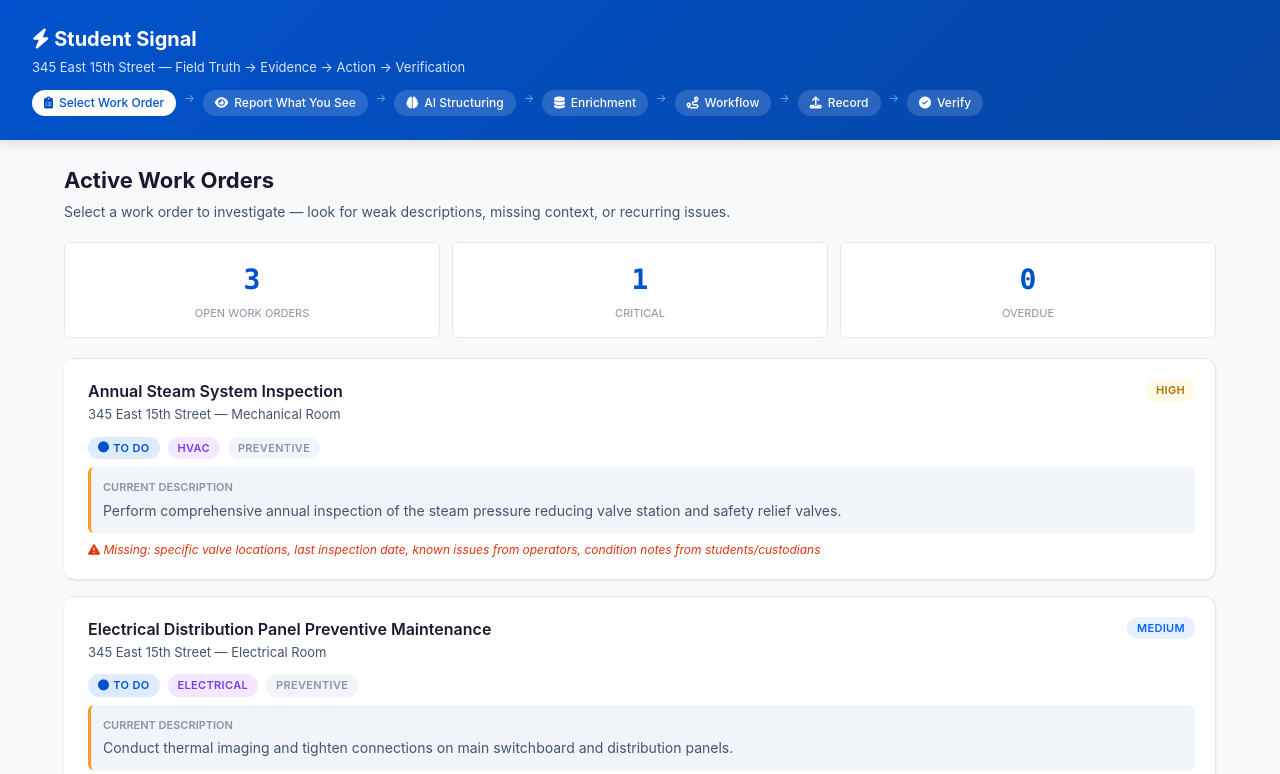
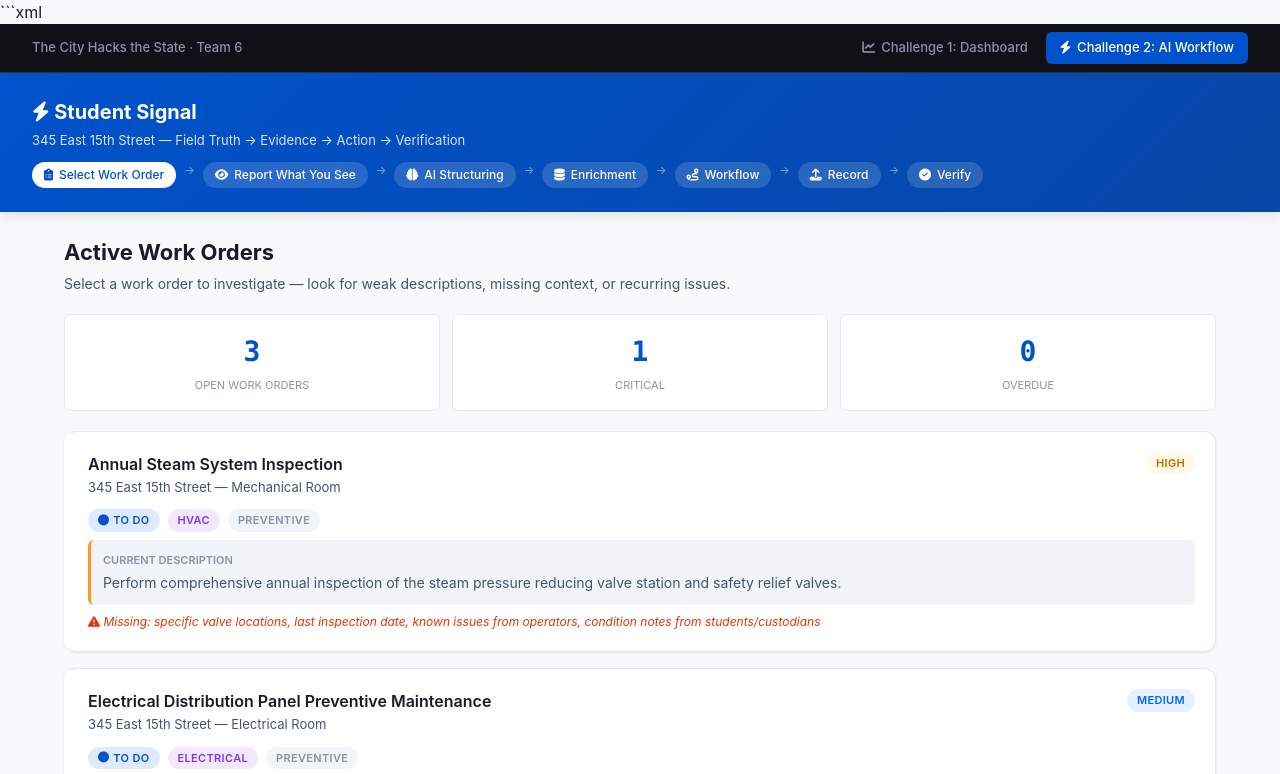
Before and after one commit to N-star-dot/The-City-Hacks-the-State-Hackathon, a plain HTML site: page index.html in a window 1280 px wide. Shown: the top 774 px of the page. Drawn offline with Linux system fonts and the light colour scheme.

Commit message:
Add cross-challenge navigation bar to index.html

````diff
--- a/index.html
+++ b/index.html
@@ -1,3 +1,4 @@
+```xml
 <!DOCTYPE html>
 <html lang="en">
 <head>
@@ -38,6 +39,42 @@
 
 * { box-sizing: border-box; margin: 0; padding: 0; }
 body { font-family: var(--font-sans); background: var(--color-bg); color: var(--color-text); line-height: 1.5; min-height: 100vh; }
+
+
+/* Challenge Navigation Bar */
+.challenge-nav {
+  background: #0f1117;
+  border-bottom: 1px solid #2e3346;
+  padding: 8px 32px;
+  font-size: 13px;
+}
+.challenge-nav-inner {
+  display: flex;
+  align-items: center;
+  justify-content: space-between;
+  max-width: 100%;
+}
+.challenge-nav-label {
+  color: #8b92a8;
+  font-weight: 500;
+}
+.challenge-nav-links {
+  display: flex;
+  gap: 4px;
+}
+.challenge-link {
+  padding: 6px 14px;
+  border-radius: 6px;
+  color: #8b92a8;
+  text-decoration: none;
+  font-weight: 500;
+  transition: all 0.2s;
+  display: flex;
+  align-items: center;
+  gap: 6px;
+}
+.challenge-link:hover { background: #1a1d27; color: #e4e7ef; }
+.challenge-link.active { background: #0052CC; color: white; }
 
 /* Header */
 .header {
@@ -463,6 +500,21 @@ textarea { resize: vertical; min-height: 100px; }
 </style>
 </head>
 <body>
+
+<!-- Cross-Challenge Navigation -->
+<div class="challenge-nav">
+  <div class="challenge-nav-inner">
+    <span class="challenge-nav-label">The City Hacks the State · Team 6</span>
+    <div class="challenge-nav-links">
+      <a href="challenge1/public/index.html" class="challenge-link">
+        <i class="fa-solid fa-chart-line"></i> Challenge 1: Dashboard
+      </a>
+      <a href="index.html" class="challenge-link active">
+        <i class="fa-solid fa-bolt"></i> Challenge 2: AI Workflow
+      </a>
+    </div>
+  </div>
+</div>
 
 <div class="header">
   <h1><i class="fa-solid fa-bolt"></i> Student Signal</h1>
@@ -1220,3 +1272,4 @@ function recordToCriticalAsset() {
 </script>
 </body>
 </html>
+```
````
